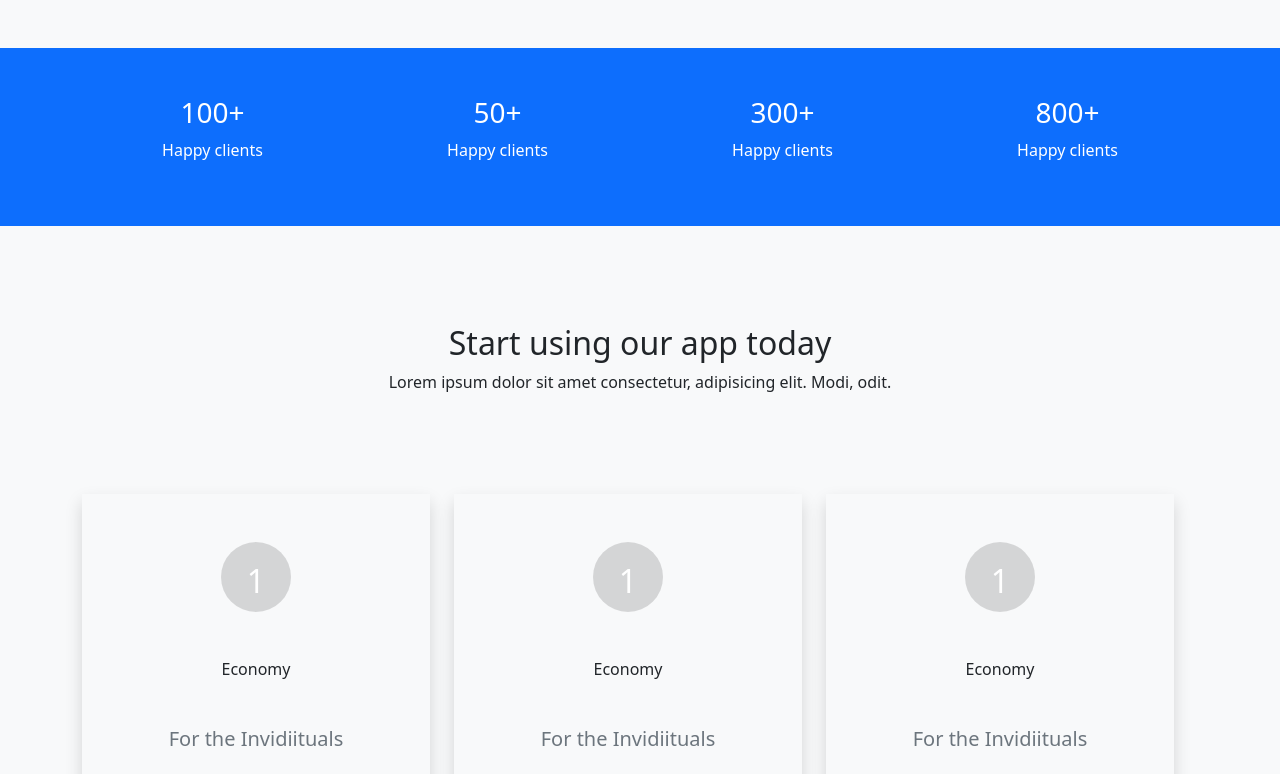
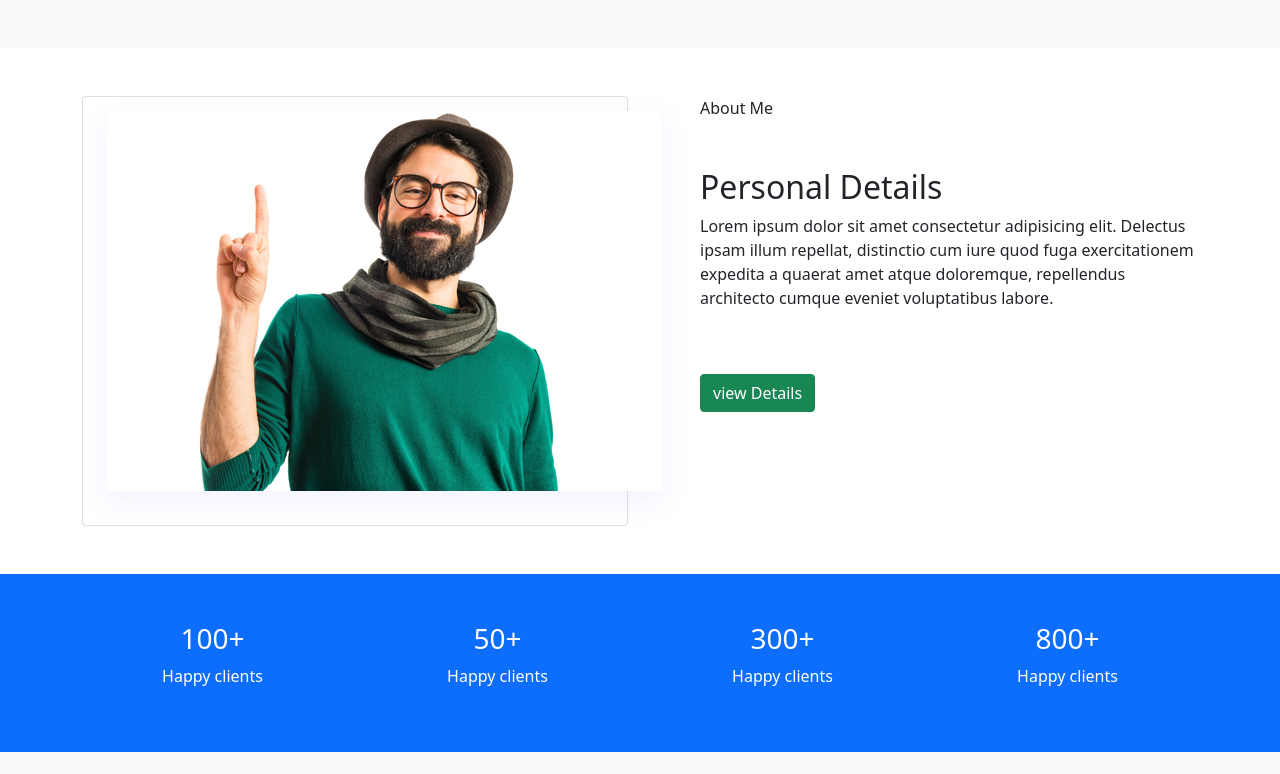
Before and after one commit to marufedu/asignment-22, a plain HTML site: page index.html in a window 1280 px wide. Shown: the part 772-1546 px from the top of the page. Drawn offline with nearby package versions, Linux system fonts and the light colour scheme.

Commit message:
Update index.html
done

```diff
--- a/index.html
+++ b/index.html
@@ -101,6 +101,36 @@
 
       <!-- ------ End  banner section ================== -->
 
+
+
+      <!-- ------ about section  banner section ================== -->
+
+       <section class="about-me py-5">
+         <div class="container">
+           <div class="row">
+             <div class="col-lg-6">
+
+               <div class="card">
+                <div class="about-img ">
+                  <img src="./img/about-img.jpg" alt="">
+                </div>
+               </div>
+
+             </div>
+
+
+             <div class="col-lg-6">
+               <div class="about-content ms-5">
+                 <p class="mb-5">About Me</p>
+                 <h2>Personal Details</h2>
+                 <p>Lorem ipsum dolor sit amet consectetur adipisicing elit. Delectus ipsam illum repellat, distinctio cum iure quod fuga exercitationem expedita a quaerat amet atque doloremque, repellendus architecto cumque eveniet voluptatibus labore.</p>
+
+                 <a href="#" class="btn btn-success mt-5">view Details</a>
+               </div>
+             </div>
+           </div>
+         </div>
+       </section>
 
 
       <!-- ------ start style clients  section ================== -->
```
